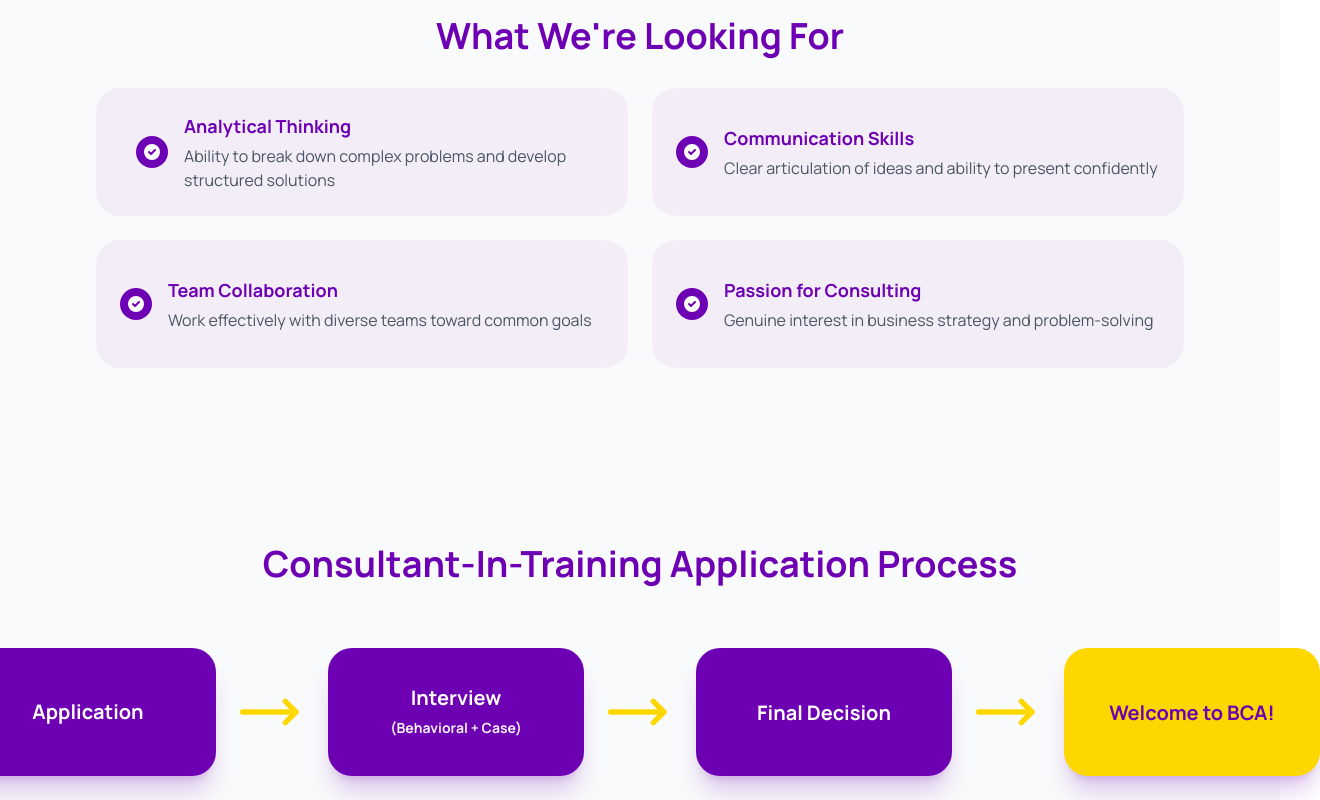
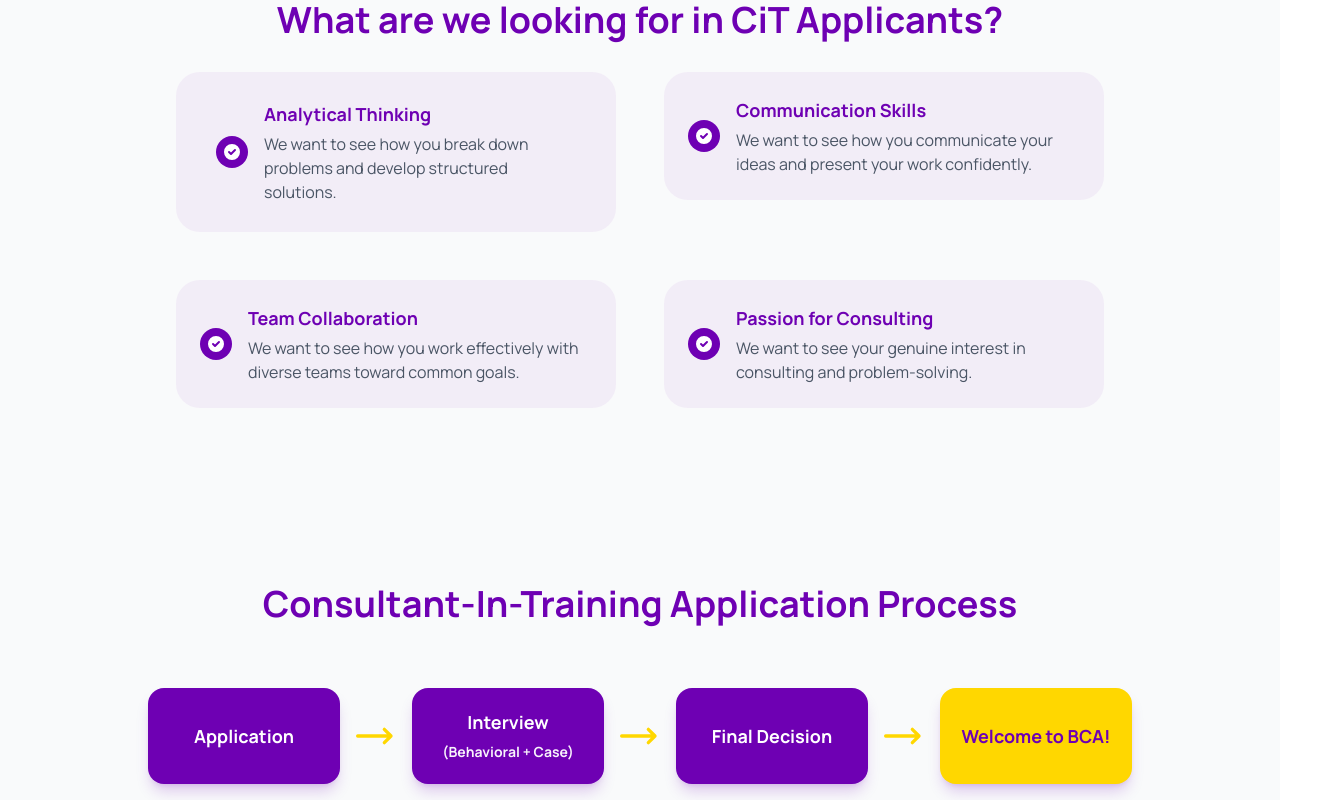
Before and after one commit to KhushMG/bca-website, a Next.js app: page /join in a window 1280 px wide. Shown: the part 980-1780 px from the top of the page, 1320 px wide, since content can reach past the window. Built offline with nearby package versions, Linux system fonts and the light colour scheme.

Commit message:
Modified CiT Application Process box size and the "what are we looking for.."

```diff
--- a/app/join/page.tsx
+++ b/app/join/page.tsx
@@ -2,7 +2,7 @@ import Link from "next/link";
 
 export default function JoinPage() {
   return (
-    <div className="pt-24">
+    <div className="pt-20">
       <section className="py-24 bg-purple">
         <div className="max-w-4xl mx-auto px-6 lg:px-8 justify-center">
           <h2 className="text-4xl font-heading font-bold text-white mb-16 text-center">
@@ -47,12 +47,12 @@ export default function JoinPage() {
 
       {/* Requirements */}
       <section className="py-20 bg-gray-50">
-        <div className="max-w-6xl mx-auto px-6 lg:px-8">
+        <div className="max-w-5xl mx-auto px-6 lg:px-12">
           <h2 className="text-4xl font-heading font-bold text-purple mb-8 text-center">
-            What We&apos;re Looking For
+            What are we looking for in CiT Applicants?
           </h2>
-          <div className="grid grid-cols-1 md:grid-cols-2 gap-6">
-            <div className="flex items-center gap-4 bg-purple/5 p-10 rounded-3xl h-32">
+          <div className="grid grid-cols-1 md:grid-cols-2 gap-8 sm:gap-12">
+            <div className="flex items-center gap-4 bg-purple/5 p-10 rounded-3xl h-40">
               <div className="w-8 h-8 bg-purple rounded-full flex items-center justify-center shrink-0">
                 <svg
                   className="w-5 h-5 text-white"
@@ -71,8 +71,7 @@ export default function JoinPage() {
                   Analytical Thinking
                 </h3>
                 <p className="text-gray-600 text-base">
-                  Ability to break down complex problems and develop structured
-                  solutions
+                  We want to see how you break down problems and develop structured solutions.
                 </p>
               </div>
             </div>
@@ -96,7 +95,7 @@ export default function JoinPage() {
                   Communication Skills
                 </h3>
                 <p className="text-gray-600 text-base">
-                  Clear articulation of ideas and ability to present confidently
+                We want to see how you communicate your ideas and present your work confidently.
                 </p>
               </div>
             </div>
@@ -120,7 +119,7 @@ export default function JoinPage() {
                   Team Collaboration
                 </h3>
                 <p className="text-gray-600 text-base">
-                  Work effectively with diverse teams toward common goals
+                  We want to see how you work effectively with diverse teams toward common goals.
                 </p>
               </div>
             </div>
@@ -144,7 +143,7 @@ export default function JoinPage() {
                   Passion for Consulting
                 </h3>
                 <p className="text-gray-600 text-base">
-                  Genuine interest in business strategy and problem-solving
+                  We want to see your genuine interest in consulting and problem-solving.
                 </p>
               </div>
             </div>
@@ -153,24 +152,24 @@ export default function JoinPage() {
       </section>
 
       <section className="py-24 bg-gray-50 m">
-        <div className="max-w-7xl mx-auto px-6 lg:px-8 justify-center">
+        <div className="max-w-4xl mx-auto px-6 lg:px-8 justify-center">
           <h2 className="text-4xl font-heading font-bold text-purple mb-16 text-center">
             Consultant-In-Training Application Process
           </h2>
 
-          <div className="flex flex-col md:flex-row items-center justify-center gap-4 md:gap-6">
+          <div className="flex flex-col md:flex-row items-center justify-center gap-3 md:gap-4">
             <div className="flex flex-col items-center">
-              <div className="w-64 h-32 bg-purple rounded-3xl relative flex items-center justify-center shadow-xl shadow-purple/20">
-                <span className="text-xl font-heading font-bold text-white text-center">
+              <div className="w-48 h-24 bg-purple rounded-2xl relative flex items-center justify-center shadow-lg shadow-purple/20">
+                <span className="text-lg font-heading font-bold text-white text-center">
                   Application
                 </span>
               </div>
             </div>
 
             {/* Arrow */}
-            <div className="flex items-center md:h-32">
+            <div className="flex items-center md:h-24">
               <svg
-                className="w-8 h-8 md:w-16 md:h-8 text-gold rotate-90 md:rotate-0"
+                className="w-6 h-6 md:w-10 md:h-6 text-gold rotate-90 md:rotate-0"
                 fill="none"
                 stroke="currentColor"
                 viewBox="0 0 48 24"
@@ -185,8 +184,8 @@ export default function JoinPage() {
             </div>
 
             <div className="flex flex-col items-center">
-              <div className="w-64 h-32 bg-purple rounded-3xl relative flex items-center justify-center shadow-xl shadow-purple/20">
-                <span className="text-xl font-heading font-bold text-white text-center">
+              <div className="w-48 h-24 bg-purple rounded-2xl relative flex items-center justify-center shadow-lg shadow-purple/20">
+                <span className="text-lg font-heading font-bold text-white text-center">
                   Interview <br />
                   <span className="text-sm text-white/95 text-center mt-1">
                     (Behavioral + Case)
@@ -196,9 +195,9 @@ export default function JoinPage() {
             </div>
 
             {/* Arrow */}
-            <div className="flex items-center md:h-32">
+            <div className="flex items-center md:h-24">
               <svg
-                className="w-8 h-8 md:w-16 md:h-8 text-gold rotate-90 md:rotate-0"
+                className="w-6 h-6 md:w-10 md:h-6 text-gold rotate-90 md:rotate-0"
                 fill="none"
                 stroke="currentColor"
                 viewBox="0 0 48 24"
@@ -213,17 +212,17 @@ export default function JoinPage() {
             </div>
 
             <div className="flex flex-col items-center">
-              <div className="w-64 h-32 bg-purple rounded-3xl relative flex items-center justify-center shadow-xl shadow-purple/20 px-3">
-                <span className="text-xl font-heading font-bold text-white text-center leading-tight">
+              <div className="w-48 h-24 bg-purple rounded-2xl relative flex items-center justify-center shadow-lg shadow-purple/20 px-2">
+                <span className="text-lg font-heading font-bold text-white text-center leading-tight">
                   Final Decision
                 </span>
               </div>
             </div>
 
             {/* Arrow */}
-            <div className="flex items-center md:h-32">
+            <div className="flex items-center md:h-24">
               <svg
-                className="w-8 h-8 md:w-16 md:h-8 text-gold rotate-90 md:rotate-0"
+                className="w-6 h-6 md:w-10 md:h-6 text-gold rotate-90 md:rotate-0"
                 fill="none"
                 stroke="currentColor"
                 viewBox="0 0 48 24"
@@ -238,8 +237,8 @@ export default function JoinPage() {
             </div>
 
             <div className="flex flex-col items-center">
-              <div className="w-64 h-32 bg-gold rounded-3xl relative flex items-center justify-center shadow-xl shadow-purple/20 px-3">
-                <span className="text-xl font-heading font-bold text-purple text-center leading-tight">
+              <div className="w-48 h-24 bg-gold rounded-2xl relative flex items-center justify-center shadow-lg shadow-purple/20 px-2">
+                <span className="text-lg font-heading font-bold text-purple text-center leading-tight">
                   Welcome to BCA!
                 </span>
               </div>
```
